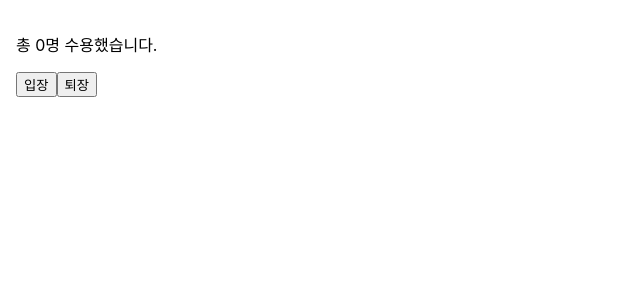
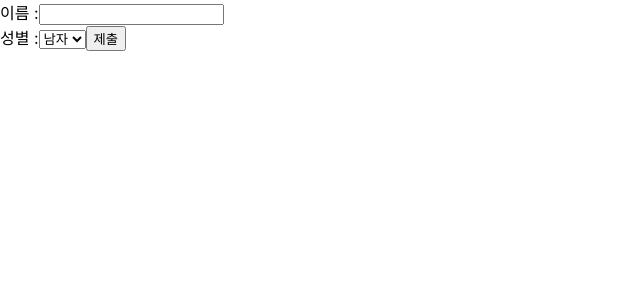
Before and after one commit to wdohoon/react, a React (Create React App) app: page / in a window 1280 px wide. Shown: the top 300 px of the page, without its empty margins (0-640 px from the left). Built offline with nearby package versions, Linux system fonts and the light colour scheme.

Commit message:
chapter11

```diff
--- /dev/null
+++ b/src/chapter_08/ConfirmButton.jsx
@@ -0,0 +1,33 @@
+import React from "react";
+
+class ConfirmButton extends React.Component{
+    constructor(props) {
+        super(props);
+
+        this.state = {
+            isConfirmed: false,
+        };
+
+        this.handleConfirm = this.handleConfirm.bind(this);
+    }
+
+    handleConfirm(){
+        this.setState((prevState) => ({
+            isConfirmed: !prevState.isConfirmed,
+        }));
+    }
+
+    render() {
+        return(
+            <button
+                onClick={this.handleConfirm}
+                disabled={this.state.isConfirmed}
+                >
+                {this.state.isConfirmed ? "확인" : "확인하기"}
+
+            </button>
+        );
+    }
+}
+
+export default ConfirmButton;
--- /dev/null
+++ b/src/chapter_09/LandginPage.jsx
@@ -0,0 +1,27 @@
+import React, {useState} from "react";
+import Toolbar from "./Tollbar";
+
+function LandingPage(props) {
+    const [isLoggedIn , setIsLoggedIn] = useState(false);
+
+    const onClickLogin = () => {
+        setIsLoggedIn(true);
+    };
+
+    const onClickLogout = () => {
+        setIsLoggedIn(false);
+    };
+
+    return(
+        <div>
+            <Toolbar
+                isLoggedIn={isLoggedIn}
+                onClickLogin={onClickLogin}
+                onClickLogout={onClickLogout}
+            />
+            <div style={{ padding: 16 }}>리액트 학습중</div>
+        </div>
+    );
+}
+
+export default LandingPage;
--- /dev/null
+++ b/src/chapter_10/AttendanceBook.jsx
@@ -0,0 +1,32 @@
+import React from "react";
+
+const students = [
+    {
+        id : 1,
+        name: "dohoon",
+    },
+    {
+        id : 2,
+        name: "wondo",
+    },
+    {
+        id : 3,
+        name: "hoondo",
+    },
+    {
+        id : 4,
+        name: "wonhoon",
+    },
+];
+
+function AttendanceBook(props) {
+    return (
+        <ul>
+            {students.map((student) => {
+                return <li key={`student-id-${student.id}`}>{student.name}</li>;
+            })}
+        </ul>
+    );
+}
+
+export default AttendanceBook;
--- /dev/null
+++ b/src/chpater_11/SignUp.jsx
@@ -0,0 +1,39 @@
+import React, {useState} from "react";
+
+function SignUp(props){
+    const [name, setName] = useState("");
+    const [gender, setGender] = useState("남자");
+
+    const handleChangeName = (event) => {
+        setName(event.target.value);
+    };
+
+    const handleChangeGender = (event) => {
+        setGender(event.target.value);
+    };
+
+    const handleSubmit = (event) => {
+        alert(`이름 : ${name}, 성별: ${gender}`);
+        event.preventDefault();
+    };
+
+    return (
+        <form onSubmit={handleSubmit}>
+            <label>
+                이름 :
+                <input type="text" value={name} onChange={handleChangeName} />
+            </label>
+            <br />
+            <label>
+                성별 :
+                <select value={gender} onChange={handleChangeGender}>
+                    <option value="남자">남자</option>
+                    <option value="여자">여자</option>
+                </select>
+            </label>
+            <button type="submit">제출</button>
+        </form>
+    );
+}
+
+export default SignUp;
--- a/src/index.js
+++ b/src/index.js
@@ -9,7 +9,11 @@ import reportWebVitals from './reportWebVitals';
 //import Clock from './chapter_04/Clock';
 //import Comment from './chapter_05/Comment';
 //import NotificationList from './chapter_06/NotificationList';
-import Accommodate from './chapter_07/Accommodate'
+//import Accommodate from './chapter_07/Accommodate'
+//import ConfirmButton from './chapter_08/ConfirmButton';
+//import LandingPage from './chapter_09/LandginPage';
+//import AttendanceBook from './chapter_10/AttendanceBook';
+import SignUp from './chpater_11/SignUp';
 
 // setInterval(() => {
 //   ReactDOM.render(
@@ -31,7 +35,7 @@ import Accommodate from './chapter_07/Accommodate'
 setInterval(() => {
   ReactDOM.render(
     <React.StrictMode>
-      <Accommodate/>
+      <SignUp/>
     </React.StrictMode>,
     document.getElementById('root')
   );
```
Also changed, not shown: src/chapter_09/Tollbar.jsx (added, +31 -0 lines).
